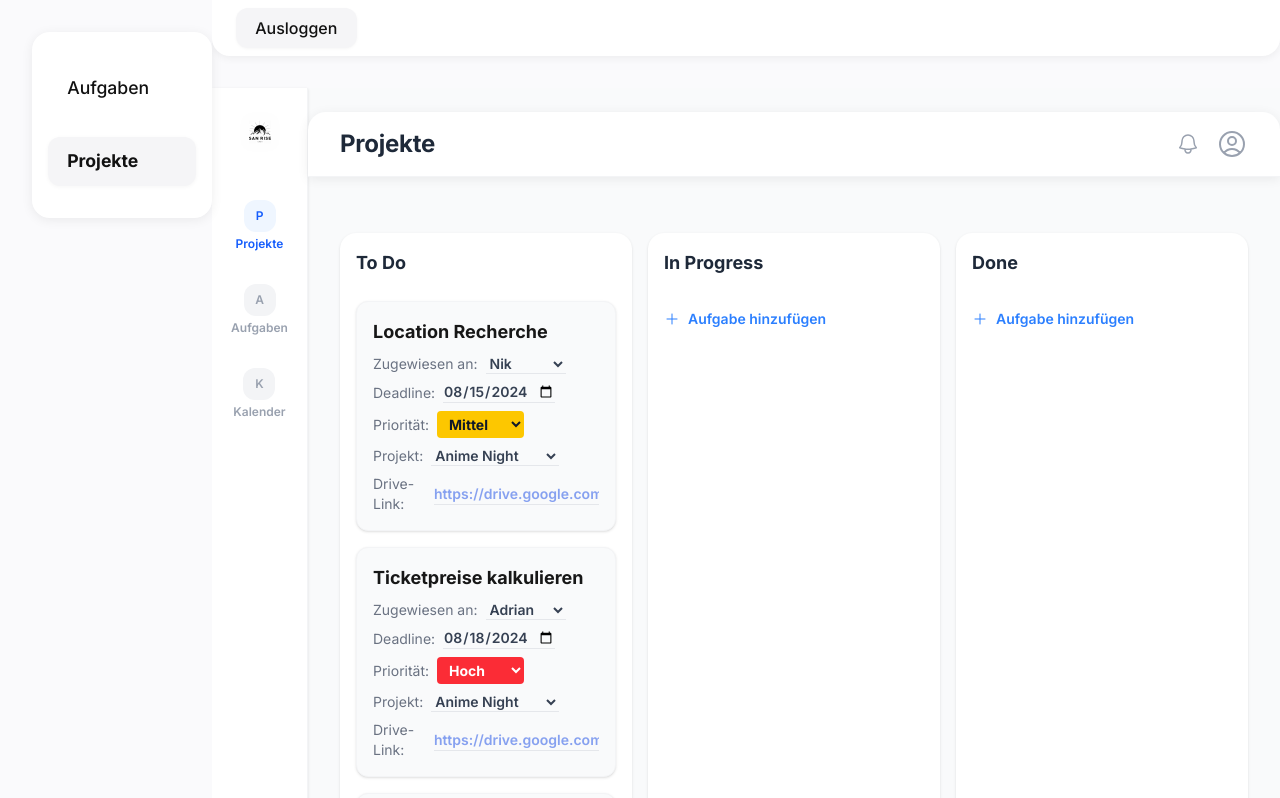
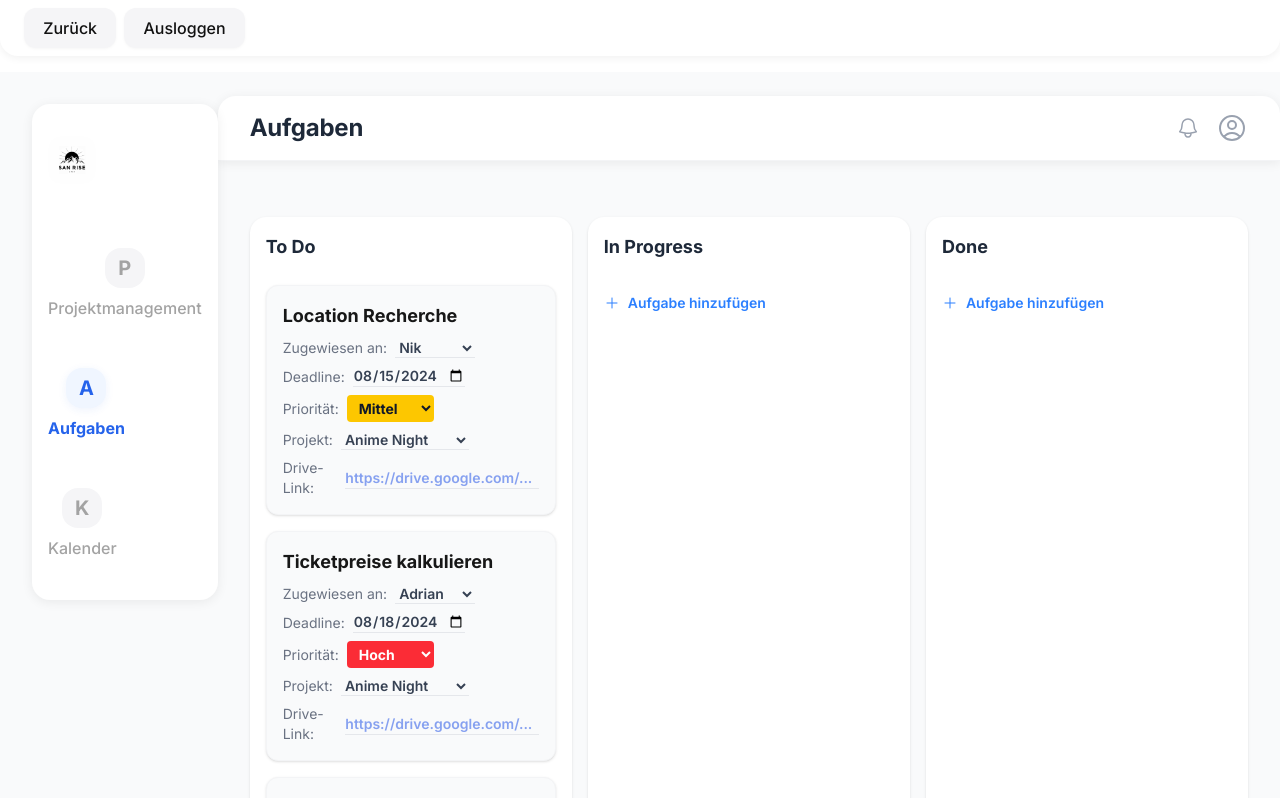
Before and after one commit to NikGojani/san-rise, a Next.js app: page /projekte in a window 1280 px wide. Shown: the top 798 px of the page. Built offline with nearby package versions, Linux system fonts and the light colour scheme.

Commit message:
fix: Sidebar nicht auf Hauptseite, Login-Schrift dunkler, Navigation bereinigt

```diff
--- a/src/app/Header.tsx
+++ b/src/app/Header.tsx
@@ -7,15 +7,15 @@ export default function Header() {
   return (
     <header
       style={{
-        width: '100%',
+        width: '100vw',
+        left: 0,
+        top: 0,
+        position: 'fixed',
         background: '#fff',
         boxShadow: '0 2px 8px rgba(0,0,0,0.06)',
         borderRadius: '0 0 18px 18px',
         padding: '0.5rem 0',
-        marginBottom: '2rem',
-        position: 'sticky',
-        top: 0,
-        zIndex: 1000,
+        zIndex: 9999,
         display: 'flex',
         alignItems: 'center',
         minHeight: '56px',
@@ -34,8 +34,34 @@ export default function Header() {
           boxShadow: '0 1px 3px rgba(0,0,0,0.04)',
           cursor: 'pointer',
           transition: 'background 0.2s',
+          marginRight: '0.5rem',
         }}
-        onClick={() => router.push('/login')}
+        onClick={() => router.push('/projekte')}
+        onMouseOver={e => (e.currentTarget.style.background = '#e5e5ea')}
+        onMouseOut={e => (e.currentTarget.style.background = '#f5f5f7')}
+      >
+        Zurück
+      </button>
+      <button
+        style={{
+          background: '#f5f5f7',
+          color: '#111',
+          border: 'none',
+          borderRadius: '12px',
+          padding: '0.5rem 1.2rem',
+          fontSize: '1rem',
+          fontWeight: 500,
+          boxShadow: '0 1px 3px rgba(0,0,0,0.04)',
+          cursor: 'pointer',
+          transition: 'background 0.2s',
+        }}
+        onClick={() => {
+          if (typeof window !== 'undefined') {
+            localStorage.removeItem('harmonic_logged_in');
+            localStorage.removeItem('harmonic_user');
+          }
+          router.push('/');
+        }}
         onMouseOver={e => (e.currentTarget.style.background = '#e5e5ea')}
         onMouseOut={e => (e.currentTarget.style.background = '#f5f5f7')}
       >
--- a/src/app/Sidebar.tsx
+++ b/src/app/Sidebar.tsx
@@ -1,15 +1,16 @@
 "use client";
 import React from "react";
-import { usePathname, useRouter } from "next/navigation";
+import Link from "next/link";
+import { usePathname } from "next/navigation";
 
 const navItems = [
-  { name: "Aufgaben", path: "/aufgaben" },
-  { name: "Projekte", path: "/projekte" },
+  { name: "Projektmanagement", path: "/aufgaben", icon: "P" },
+  { name: "Aufgaben", path: "/projekte", icon: "A" },
+  { name: "Kalender", path: "/kalender", icon: "K" },
 ];
 
 export default function Sidebar() {
   const pathname = usePathname();
-  const router = useRouter();
   return (
     <nav
       style={{
@@ -21,35 +22,52 @@ export default function Sidebar() {
         margin: '2rem 0 2rem 2rem',
         display: 'flex',
         flexDirection: 'column',
-        gap: '1.5rem',
+        gap: '2.5rem',
         alignItems: 'flex-start',
         position: 'sticky',
         top: 32,
         height: 'fit-content',
       }}
     >
-      {navItems.map(item => (
-        <button
-          key={item.path}
-          onClick={() => router.push(item.path)}
-          style={{
-            background: pathname === item.path ? '#f5f5f7' : 'transparent',
-            color: '#111',
-            border: 'none',
-            borderRadius: '12px',
-            padding: '0.7rem 1.2rem',
-            fontSize: '1.1rem',
-            fontWeight: pathname === item.path ? 700 : 500,
-            cursor: 'pointer',
-            width: '100%',
-            textAlign: 'left',
-            boxShadow: pathname === item.path ? '0 1px 4px rgba(0,0,0,0.04)' : 'none',
-            transition: 'background 0.2s',
-          }}
-        >
-          {item.name}
-        </button>
-      ))}
+      <img src="/WhatsApp%20Image%202025-07-05%20at%2004.18.38.jpeg" alt="SAN RISE Logo" style={{ width: 48, height: 48, borderRadius: 12, marginBottom: 24, filter: 'invert(1)' }} />
+      {navItems.map(item => {
+        const active = pathname === item.path;
+        return (
+          <Link
+            key={item.path}
+            href={item.path}
+            style={{
+              display: 'flex',
+              flexDirection: 'column',
+              alignItems: 'center',
+              gap: 4,
+              textDecoration: 'none',
+              color: active ? '#2563eb' : '#a3a3a3',
+              fontWeight: active ? 700 : 500,
+              fontSize: 16,
+              marginBottom: 8,
+              pointerEvents: active ? 'none' : 'auto',
+            }}
+          >
+            <div style={{
+              width: 40,
+              height: 40,
+              borderRadius: 16,
+              background: active ? '#f0f6ff' : '#f5f5f7',
+              display: 'flex',
+              alignItems: 'center',
+              justifyContent: 'center',
+              fontWeight: 700,
+              fontSize: 20,
+              color: active ? '#2563eb' : '#a3a3a3',
+              marginBottom: 4,
+              boxShadow: active ? '0 2px 8px rgba(37,99,235,0.08)' : 'none',
+              transition: 'background 0.2s',
+            }}>{item.icon}</div>
+            <span style={{ fontWeight: active ? 700 : 500 }}>{item.name}</span>
+          </Link>
+        );
+      })}
     </nav>
   );
 }
--- a/src/app/aufgaben/page.tsx
+++ b/src/app/aufgaben/page.tsx
@@ -16,7 +16,7 @@ const priorities = [
   { value: "niedrig", label: "Niedrig", color: "bg-green-500 text-white" },
 ];
 
-export default function Aufgaben() {
+export default function Projekte() {
   const [tasks, setTasks] = useState(initialTasks);
   const [view, setView] = useState<'list' | 'card'>("card");
   const [search, setSearch] = useState("");
@@ -43,7 +43,7 @@ export default function Aufgaben() {
   return (
     <div className="min-h-screen bg-gray-50">
       <header className="bg-white border-b border-gray-100 shadow-sm px-4 sm:px-8 py-4 flex flex-col sm:flex-row items-center justify-between gap-4" style={{borderRadius: '18px 18px 0 0', boxShadow: '0 2px 12px rgba(0,0,0,0.07)', marginBottom: '1.5rem', marginTop: '1.5rem'}}>
-        <h1 className="text-2xl font-bold text-gray-800" style={{letterSpacing: '-0.01em'}}>Aufgaben</h1>
+        <h1 className="text-2xl font-bold text-gray-800" style={{letterSpacing: '-0.01em'}}>Projekte</h1>
         <div className="flex items-center gap-2 w-full max-w-xs">
           <MagnifyingGlassIcon className="w-5 h-5 text-gray-400" />
           <input
@@ -103,7 +103,7 @@ export default function Aufgaben() {
             <tbody>
               {filtered.map(task => (
                 <tr key={task.id} className="border-t border-gray-100 hover:bg-blue-50 transition">
-                  <td className="p-3 font-semibold">{task.title}</td>
+                  <td className="p-3 font-semibold text-gray-900">{task.title}</td>
                   <td className="p-3">{task.assigned}</td>
                   <td className="p-3">{task.due}</td>
                   <td className="p-3">
--- a/src/app/layout.tsx
+++ b/src/app/layout.tsx
@@ -35,12 +35,9 @@ export default function RootLayout({
         <meta name="apple-mobile-web-app-title" content="SAN RISE" />
       </head>
       <body className={inter.className}>
-        <div style={{ display: 'flex', minHeight: '100vh', background: '#fafafc' }}>
-          <Sidebar />
-          <div style={{ flex: 1, maxWidth: '100vw', overflowX: 'auto' }}>
-            <Header />
-            {children}
-          </div>
+        <Header />
+        <div style={{ flex: 1, maxWidth: '100vw', overflowX: 'auto', paddingTop: '72px' }}>
+          {children}
         </div>
       </body>
     </html>
--- a/src/app/page.tsx
+++ b/src/app/page.tsx
@@ -4,10 +4,8 @@ import Image from "next/image";
 import React, { useState, useEffect } from "react";
 
 const pages = [
-  { href: "/aufgaben", label: "Aufgaben" },
   { href: "/kosten", label: "Kostenrechner" },
   { href: "/vergleich", label: "Vergleichsrechner" },
-  { href: "/projekte", label: "Projektmanagement" },
   { href: "/konzertplanung", label: "Konzertplanung" },
 ];
 
@@ -58,7 +56,7 @@ export default function Home() {
           <form onSubmit={handleLogin} className="flex flex-col gap-4 w-full bg-gray-50 rounded-2xl shadow p-6">
             <h2 className="text-2xl font-bold text-center mb-2">Login</h2>
             <input
-              className="w-full rounded-xl border border-gray-200 px-4 py-3 text-lg focus:ring-2 focus:ring-blue-400"
+              className="w-full rounded-xl border border-gray-200 px-4 py-3 text-gray-900 focus:ring-2 focus:ring-blue-400"
               placeholder="Name (Nik, Peen, Stury, Adrian)"
               value={account}
               onChange={e => setAccount(e.target.value)}
@@ -66,7 +64,7 @@ export default function Home() {
             />
             <input
               type="password"
-              className="w-full rounded-xl border border-gray-200 px-4 py-3 text-lg focus:ring-2 focus:ring-blue-400"
+              className="w-full rounded-xl border border-gray-200 px-4 py-3 text-gray-900 focus:ring-2 focus:ring-blue-400"
               placeholder="Passwort"
               value={password}
               onChange={e => setPassword(e.target.value)}
--- a/src/app/projekte/page.tsx
+++ b/src/app/projekte/page.tsx
@@ -1,6 +1,7 @@
 "use client";
 import React, { useState, useEffect } from "react";
 import { PlusIcon, BellIcon, UserCircleIcon, MagnifyingGlassIcon, PlayIcon, PauseIcon, StopIcon, TrashIcon } from "@heroicons/react/24/outline";
+import Sidebar from "../Sidebar";
 
 interface Task {
   id: number;
@@ -45,7 +46,7 @@ const columns = [
   { key: "done", label: "Done" },
 ];
 
-export default function Projekte() {
+export default function Aufgaben() {
   const [tasks, setTasks] = useState<any[]>(() => {
     if (typeof window !== 'undefined') {
       const saved = localStorage.getItem('tasks');
@@ -70,20 +71,11 @@ export default function Projekte() {
 
   return (
     <div className="min-h-screen flex bg-gray-50">
-      {/* Seitenleiste */}
-      <aside className="w-20 sm:w-24 bg-white border-r border-gray-100 flex flex-col items-center py-6 gap-8 shadow-sm">
-        <img src="/WhatsApp%20Image%202025-07-05%20at%2004.18.38.jpeg" alt="Logo" className="w-10 h-10 rounded-xl mb-4" style={{ filter: 'invert(1)' }} />
-        <nav className="flex flex-col gap-8 items-center w-full">
-          <SidebarIcon active label="Projekte" />
-          <SidebarIcon label="Aufgaben" />
-          <SidebarIcon label="Kalender" />
-        </nav>
-      </aside>
-      {/* Hauptbereich */}
+      <Sidebar />
       <main className="flex-1 flex flex-col min-h-screen">
         {/* Topbar */}
         <header className="flex items-center justify-between px-4 sm:px-8 py-4 bg-white border-b border-gray-100 shadow-sm" style={{borderRadius: '18px 18px 0 0', boxShadow: '0 2px 12px rgba(0,0,0,0.07)', marginBottom: '1.5rem', marginTop: '1.5rem'}}>
-          <h1 className="text-2xl font-bold text-gray-800" style={{letterSpacing: '-0.01em'}}>Projekte</h1>
+          <h1 className="text-2xl font-bold text-gray-800" style={{letterSpacing: '-0.01em'}}>Aufgaben</h1>
           <div className="flex items-center gap-4">
             <BellIcon className="w-6 h-6 text-gray-400" />
             <UserCircleIcon className="w-8 h-8 text-gray-400" />
```
Also changed, not shown: src/app/dashboard/DashboardDetail.tsx (+2 -20 lines), src/app/konzertplanung/page.tsx (+23 -23 lines).
